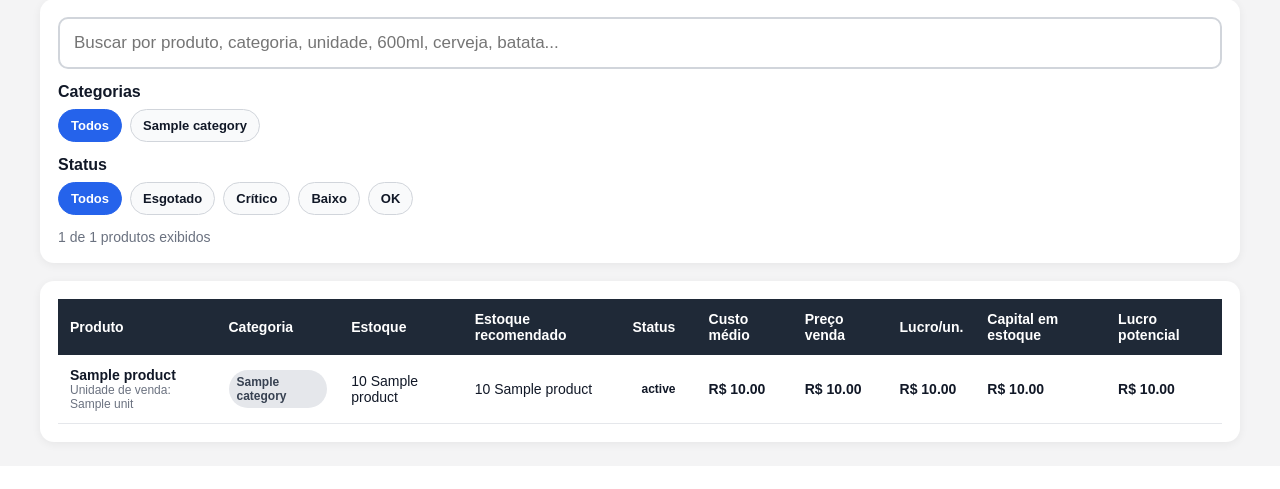
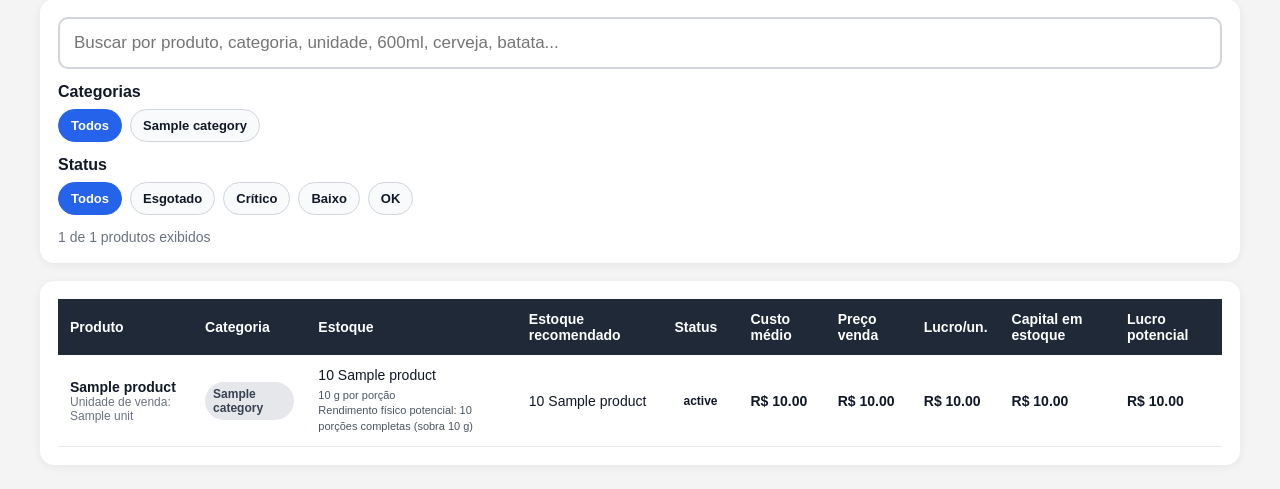
Before and after one commit to pzasz-qww/saas, a Django app: template templates/products/stock_dashboard.html in a window 1280 px wide. Shown: the part 374-863 px from the top of the page. Before the commit the page ends 823 px from the top, so only its background shows below. Run offline with Django 5.2, Linux system fonts and the light colour scheme; the template is opened without the code that fills it: most values are stand-ins (such as "Sample title", 1, 10 or a date in 2020).

Commit message:
feat: exibe rendimento por dose e porcao

```diff
--- a/static/css/stock_dashboard.css
+++ b/static/css/stock_dashboard.css
@@ -204,6 +204,14 @@
 .muted {
     color: #6b7280;
     font-size: 12px;
+}
+
+.commercial-yield {
+    display: block;
+    margin-top: 5px;
+    color: #4b5563;
+    font-size: 11px;
+    line-height: 1.4;
 }
 
 .money {
--- a/templates/products/stock_dashboard.html
+++ b/templates/products/stock_dashboard.html
@@ -170,6 +170,24 @@
                             <td>
                                 {{ product.current_stock|floatformat:-6 }}
                                 {{ product.stock_base_unit_label }}
+                                {% if product.sale_availability %}
+                                    <div class="commercial-yield">
+                                        {% if product.sale_form == "dose" %}
+                                            {{ product.sale_availability.quantity_per_sale_unit|floatformat:-6 }} mL por dose<br>
+                                            Equivale a {{ product.sale_availability.available_sale_quantity|floatformat:0 }} doses completas
+                                        {% else %}
+                                            {{ product.sale_availability.quantity_per_sale_unit|floatformat:-6 }} g por porção<br>
+                                            Rendimento físico potencial:
+                                            {{ product.sale_availability.available_sale_quantity|floatformat:0 }} porções completas
+                                            {% if product.sale_availability.physical_remainder %}
+                                                (sobra {{ product.sale_availability.physical_remainder|floatformat:-6 }} g)
+                                            {% endif %}
+                                            {% if product.preparation_mode == "pre_portioned" %}
+                                                <br>Não indica porções já prontas.
+                                            {% endif %}
+                                        {% endif %}
+                                    </div>
+                                {% endif %}
                             </td>
 
                             <td>
@@ -246,6 +264,25 @@
                                 {{ product.stock_base_unit_label }}
                             </strong>
 
+                            {% if product.sale_availability %}
+                                <small class="commercial-yield">
+                                    {% if product.sale_form == "dose" %}
+                                        {{ product.sale_availability.quantity_per_sale_unit|floatformat:-6 }} mL por dose ·
+                                        {{ product.sale_availability.available_sale_quantity|floatformat:0 }} doses completas
+                                    {% else %}
+                                        {{ product.sale_availability.quantity_per_sale_unit|floatformat:-6 }} g por porção ·
+                                        rendimento físico potencial:
+                                        {{ product.sale_availability.available_sale_quantity|floatformat:0 }} porções completas
+                                        {% if product.sale_availability.physical_remainder %}
+                                            · sobra {{ product.sale_availability.physical_remainder|floatformat:-6 }} g
+                                        {% endif %}
+                                        {% if product.preparation_mode == "pre_portioned" %}
+                                            · não indica porções já prontas
+                                        {% endif %}
+                                    {% endif %}
+                                </small>
+                            {% endif %}
+
                             {% if product.minimum_quantity %}
                                 <small>
                                     Estoque recomendado:
```
Also changed, not shown: products/tests/test_stock_commercial_yield.py (added, +45 -0 lines), products/views.py (+13 -0 lines).
